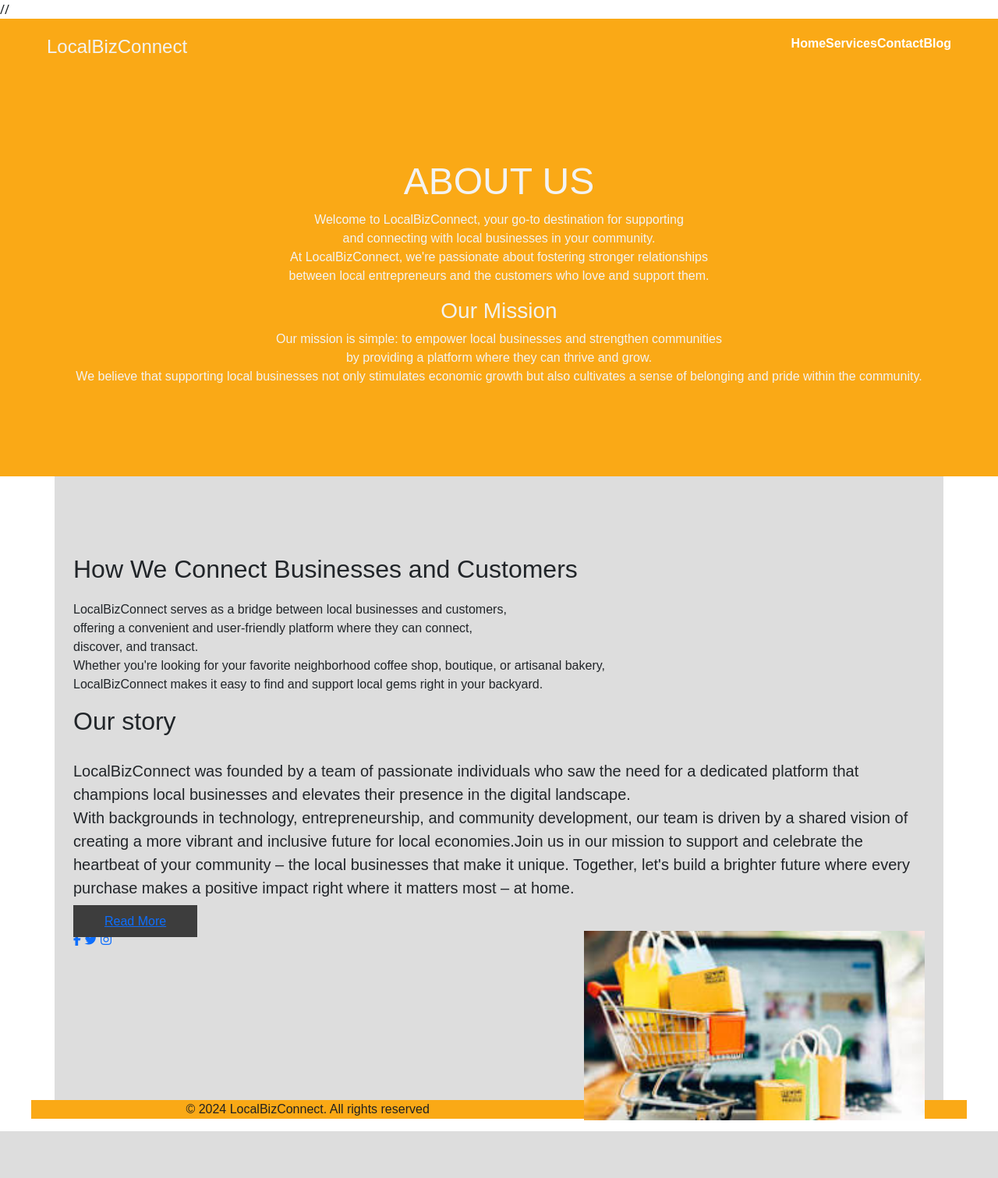
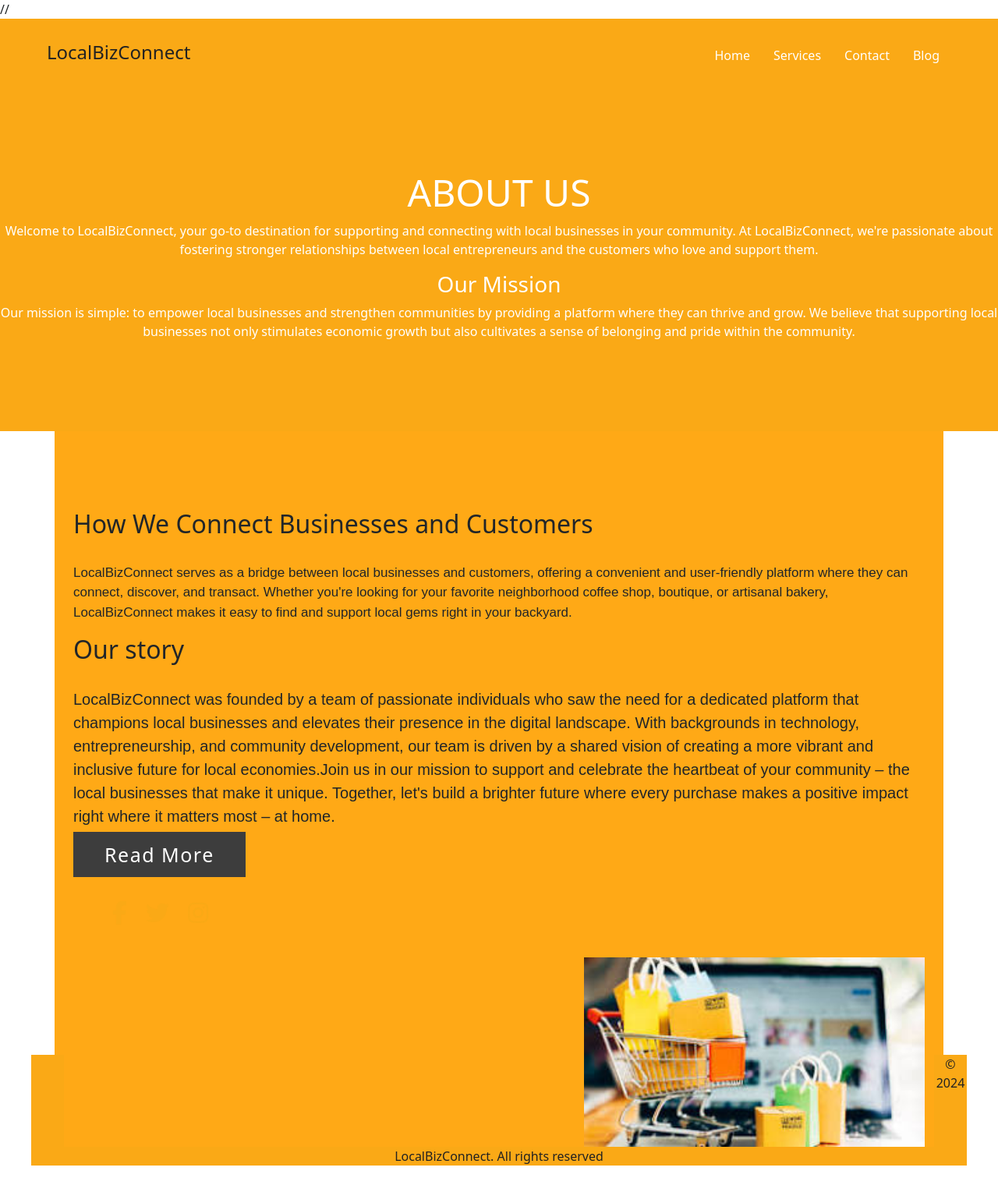
Before and after one commit to namutala/website, a Django app: page /about/ in a window 1280 px wide. Shown: the whole page at 78% size. Before the commit the page ends 1451 px from the top, so only its background shows below. Run offline with Django 5.2, Linux system fonts and the light colour scheme.

Commit message:
updating  about css

```diff
--- a/static/about.css
+++ b/static/about.css
@@ -4,12 +4,13 @@
     margin: 0px;
     padding: 0px;
     box-sizing: border-box;
-    font-family:  Arial, sans-serif;
 }
-*body{
+body{
     font-size: 16px;
+    margin: 0px;
     width: 100%;
     height: 100%;
+    background-color: #ddd;
 }
 /*.section{
     width: 100%;
@@ -33,34 +34,35 @@
 }
 nav h1{
     font-size: 24px;
+    color: #222;
 }
-nav ul{
-    list-style: none;
-    display: flex;
+.navbar ul{
+    list-style-type: none;
+    display: block;
+    background-color: #FAA916;
+    padding: 0px;
+    margin: 0px;
+    overflow: hidden;
 }
-nav ul li{
-    margin-right: 0px;
+.navbar a{
+    color: #fff;
+    padding: 15px;
+    display: block;
+    text-align: center;
+    text-decoration: none;
 }
-nav ul li a{
-    color: #fff;
-    font-weight: bold;
-    text-decoration: none;
-    transition: #073B4C 0.3s;
-}
-nav ul li a:hover{
+.navbar a:hover{
+    color: #073B4C;
     cursor: pointer;
 }
-nav ul li a.active{
-    color: #073B4C;
+.navbar li{
+    float: left;
 }
 
-.hero{
+
+header .hero{
     background:#FAA916;
-    color: #f3f3f3;
-    /*background-image: url(static/download.jpeg);
-    background-size: cover;
-    background-position: center;
-    background-repeat: no-repeat;*/
+    color: #fff;
     text-align: center;
     padding: 100px 0px;
 }
@@ -71,15 +73,16 @@
 main{
     width: 100%;
     min-height: 100vh;
-    background-color: #ddd;
+    background-color: #FFA916;
     padding: 100px 0px;
 }
 main .container{
     width: 100%;
     display: block;
-    background-color: #ddd;
+    background-color: #FFA916;
     margin: auto;
-}*/
+    float: left;
+}
 main .container p{
     margin-top: 10px;
     font-family: sans-serif;
@@ -94,9 +97,19 @@
     line-height: 1.5;
     float: left;
 }
-main .social{
+main .container .social{
     float: left;
     width: 55%;
+    margin: 40px 40px;
+}
+.container .social i{
+    color: #FAA916;
+    font-size: 30px;
+    padding: 0px 10px;
+}
+.container .social i:hover{
+    color: #073B4C;
+    cursor: pointer;
 }
 .image-section{
     float: right;
@@ -106,9 +119,20 @@
     width: 100%;
     height: auto;
 }
+main .container .button{
+    margin-top: 30px;
+}
 .container .button a{
     background-color: #3d3d3d;
     padding: 12px 40px;
+    text-decoration: none;
+    color: #fff;
+    font-size: 25px;
+    letter-spacing: 1.5px;
+}
+.container .button a:hover{
+    background-color: #073B4C;
+    cursor: pointer;
 }
 main h2{
     margin-bottom: 20px;
@@ -121,10 +145,11 @@
     max-width: 1200px;
     padding: 0px;
 }
-footer p{
-color: #222;
+footer {
+    color: #222;
 /*padding: 0px 20px;*/
-text-align: center;
+    text-align: center;
+    width: 100%;
 }
 @media screen and (max-width: 768px){
     nav .container{
--- a/storefront/templates/storefront/about.html
+++ b/storefront/templates/storefront/about.html
@@ -13,29 +13,29 @@
         <div class="navbar">
             <h1>LocalBizConnect</h1>
             <ul>
-                <li><a href="">Home</a></li>
+                <li><a href="home.html">Home</a></li>
                 <li><a href="">Services</a></li>
                 <li><a href="">Contact</a></li>
                 <li><a href="">Blog</a></li>
             </ul>
         </div>
     </nav>
-    <section class="hero">
-        <div class="container">
+    <header>
+        <div class="hero">
             <h2>About us</h2>
-            <p>Welcome to LocalBizConnect, your go-to destination for supporting <br>and connecting with local businesses in your community. <br> At LocalBizConnect, we're passionate about fostering stronger relationships <br> between local entrepreneurs and the customers who love and support them. </p>
+            <p>Welcome to LocalBizConnect, your go-to destination for supporting and connecting with local businesses in your community. At LocalBizConnect, we're passionate about fostering stronger relationships between local entrepreneurs and the customers who love and support them. </p>
             <h3>Our Mission</h3>
-            <p>Our mission is simple: to empower local businesses and strengthen communities <br> by providing a platform where they can thrive and grow. <br> We believe that supporting local businesses not only stimulates economic growth but also cultivates a sense of belonging and pride within the community.</p>
+            <p>Our mission is simple: to empower local businesses and strengthen communities by providing a platform where they can thrive and grow. We believe that supporting local businesses not only stimulates economic growth but also cultivates a sense of belonging and pride within the community.</p>
         </div>
-    </section>
+    </header>
     <main class="container">
         <div class="container">
             <h2>How We Connect Businesses and Customers</h2>
-            <p>LocalBizConnect serves as a bridge between local businesses and customers, <br> offering a convenient and user-friendly platform where they can connect,<br> discover, and transact. <br> Whether you're looking for your favorite neighborhood coffee shop, boutique, or artisanal bakery, <br> LocalBizConnect makes it easy to find and support local gems right in your backyard.</p>
+            <p>LocalBizConnect serves as a bridge between local businesses and customers, offering a convenient and user-friendly platform where they can connect, discover, and transact. Whether you're looking for your favorite neighborhood coffee shop, boutique, or artisanal bakery, LocalBizConnect makes it easy to find and support local gems right in your backyard.</p>
 
         <div class="content">
             <h2>Our story</h2>
-            <p>LocalBizConnect was founded by a team of passionate individuals who saw the need for a dedicated platform that champions local businesses and elevates their presence in the digital landscape.<br> With backgrounds in technology, entrepreneurship, and community development, our team is driven by a shared vision of creating a more vibrant and inclusive future for local economies.Join us in our mission to support and celebrate the heartbeat of your community – the local businesses that make it unique. Together, let's build a brighter future where every purchase makes a positive impact right where it matters most – at home.</p>
+            <p>LocalBizConnect was founded by a team of passionate individuals who saw the need for a dedicated platform that champions local businesses and elevates their presence in the digital landscape. With backgrounds in technology, entrepreneurship, and community development, our team is driven by a shared vision of creating a more vibrant and inclusive future for local economies.Join us in our mission to support and celebrate the heartbeat of your community – the local businesses that make it unique. Together, let's build a brighter future where every purchase makes a positive impact right where it matters most – at home.</p>
         </div>
             <div class="button">
                 <a href="">Read More</a>
```
